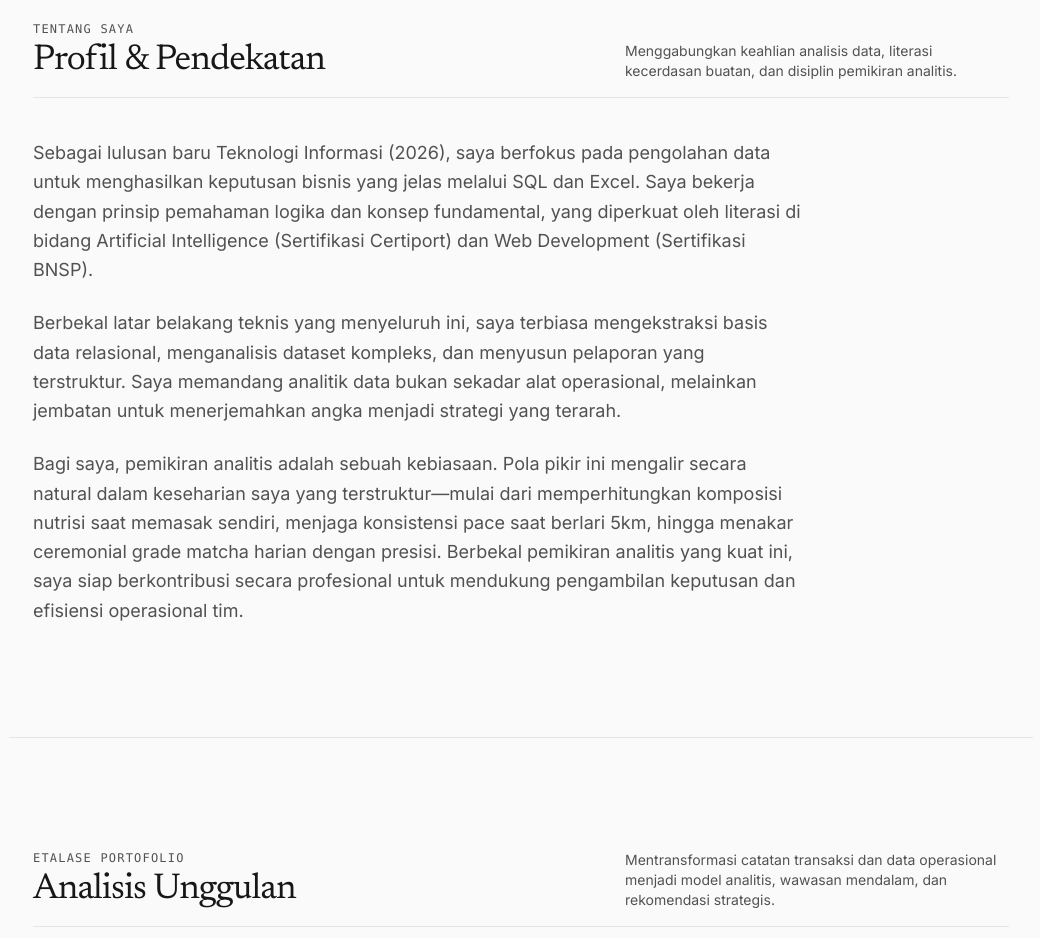
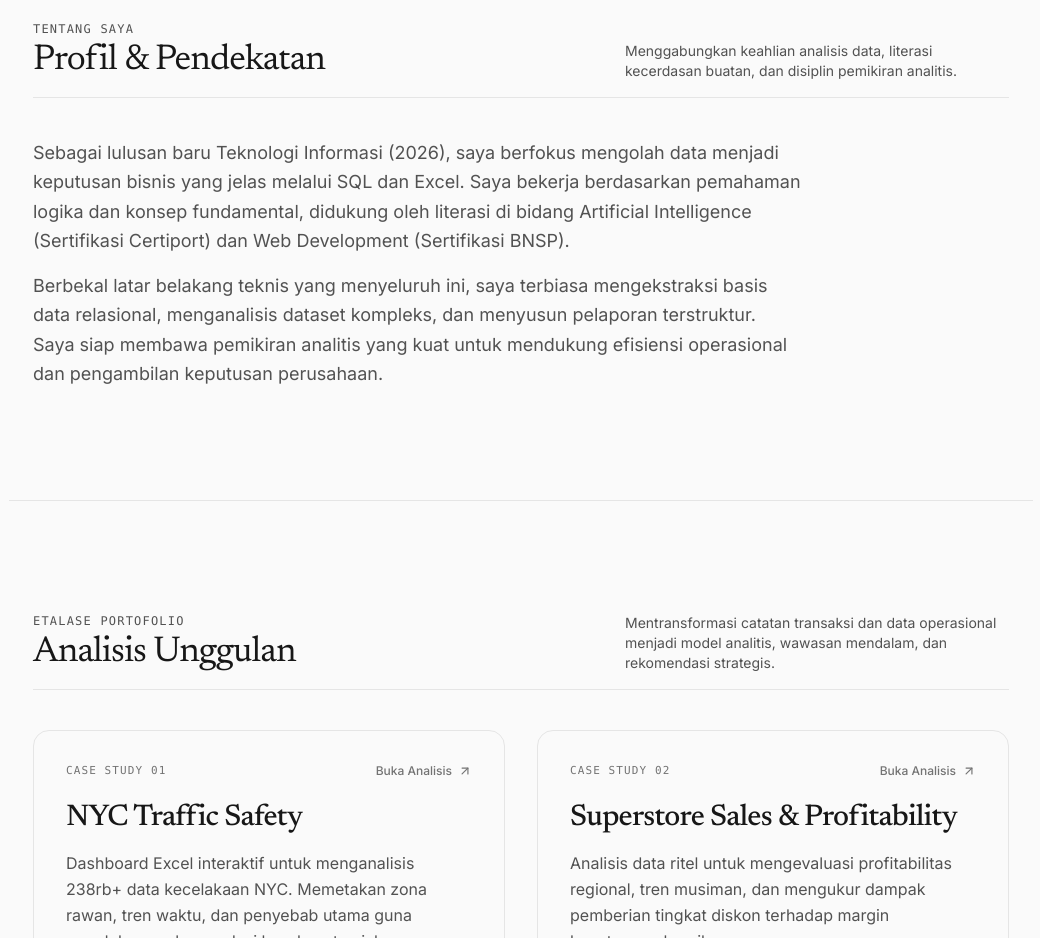
Before and after one commit to qivoradev/portofoliobyiqbal, a React (Vite) app: page / in a window 1280 px wide. Shown: the part 800-1738 px from the top of the page, without its empty margins (119-1159 px from the left). Built offline with nearby package versions, Linux system fonts and the light colour scheme; a web font is replaced by a local one.

Commit message:
content(about): use shortened version of siapkerja profile text for minimalist layout

```diff
--- a/src/App.jsx
+++ b/src/App.jsx
@@ -108,9 +108,8 @@ const content = {
       subtitle:
         'Menggabungkan keahlian analisis data, literasi kecerdasan buatan, dan disiplin pemikiran analitis.',
       paragraphs: [
-        'Sebagai lulusan baru Teknologi Informasi (2026), saya berfokus pada pengolahan data untuk menghasilkan keputusan bisnis yang jelas melalui SQL dan Excel. Saya bekerja dengan prinsip pemahaman logika dan konsep fundamental, yang diperkuat oleh literasi di bidang Artificial Intelligence (Sertifikasi Certiport) dan Web Development (Sertifikasi BNSP).',
-        'Berbekal latar belakang teknis yang menyeluruh ini, saya terbiasa mengekstraksi basis data relasional, menganalisis dataset kompleks, dan menyusun pelaporan yang terstruktur. Saya memandang analitik data bukan sekadar alat operasional, melainkan jembatan untuk menerjemahkan angka menjadi strategi yang terarah.',
-        'Bagi saya, pemikiran analitis adalah sebuah kebiasaan. Pola pikir ini mengalir secara natural dalam keseharian saya yang terstruktur—mulai dari memperhitungkan komposisi nutrisi saat memasak sendiri, menjaga konsistensi pace saat berlari 5km, hingga menakar ceremonial grade matcha harian dengan presisi. Berbekal pemikiran analitis yang kuat ini, saya siap berkontribusi secara profesional untuk mendukung pengambilan keputusan dan efisiensi operasional tim.',
+        'Sebagai lulusan baru Teknologi Informasi (2026), saya berfokus mengolah data menjadi keputusan bisnis yang jelas melalui SQL dan Excel. Saya bekerja berdasarkan pemahaman logika dan konsep fundamental, didukung oleh literasi di bidang Artificial Intelligence (Sertifikasi Certiport) dan Web Development (Sertifikasi BNSP).',
+        'Berbekal latar belakang teknis yang menyeluruh ini, saya terbiasa mengekstraksi basis data relasional, menganalisis dataset kompleks, dan menyusun pelaporan terstruktur. Saya siap membawa pemikiran analitis yang kuat untuk mendukung efisiensi operasional dan pengambilan keputusan perusahaan.',
       ],
     },
     projects: {
@@ -277,9 +276,8 @@ const content = {
       subtitle:
         'Combining data analytics expertise, artificial intelligence literacy, and disciplined precision thinking.',
       paragraphs: [
-        'As a recent Information Technology graduate (2026), I focus on processing data to generate clear business decisions through SQL and Excel. I work with a foundational understanding of logic and core concepts, reinforced by literacy in Artificial Intelligence (Certiport Certification) and Web Development (BNSP Certification).',
-        'Armed with this comprehensive technical background, I am accustomed to querying relational databases, analyzing complex datasets, and compiling structured reporting. I view data analytics not merely as an operational tool, but as a bridge translating numbers into targeted strategies.',
-        'For me, analytical thinking is a daily habit. This mindset flows naturally into my structured routine—from calculating nutritional breakdowns when home-cooking, maintaining a consistent pace during a 5km run, to precisely measuring daily ceremonial grade matcha. Backed by this strong analytical thinking, I am ready to contribute professionally to support decision-making and operational efficiency.',
+        'As a recent Information Technology graduate (2026), I focus on transforming data into clear business decisions through SQL and Excel. I work based on logical understanding and fundamental concepts, supported by literacy in Artificial Intelligence (Certiport Certification) and Web Development (BNSP Certification).',
+        'Equipped with this comprehensive technical background, I am adept at querying relational databases, analyzing complex datasets, and compiling structured reporting. I am ready to bring strong analytical thinking to support operational efficiency and corporate decision-making.',
       ],
     },
     projects: {
@@ -752,7 +750,7 @@ export default function App() {
             </p>
           </div>
 
-          <div className="space-y-6 text-neutral-600 dark:text-neutral-400 leading-relaxed max-w-3xl text-base sm:text-lg">
+          <div className="space-y-4 text-neutral-600 dark:text-neutral-400 leading-relaxed max-w-3xl text-base sm:text-lg">
             {t.about.paragraphs.map((p, idx) => (
               <p key={idx}>{p}</p>
             ))}
```
